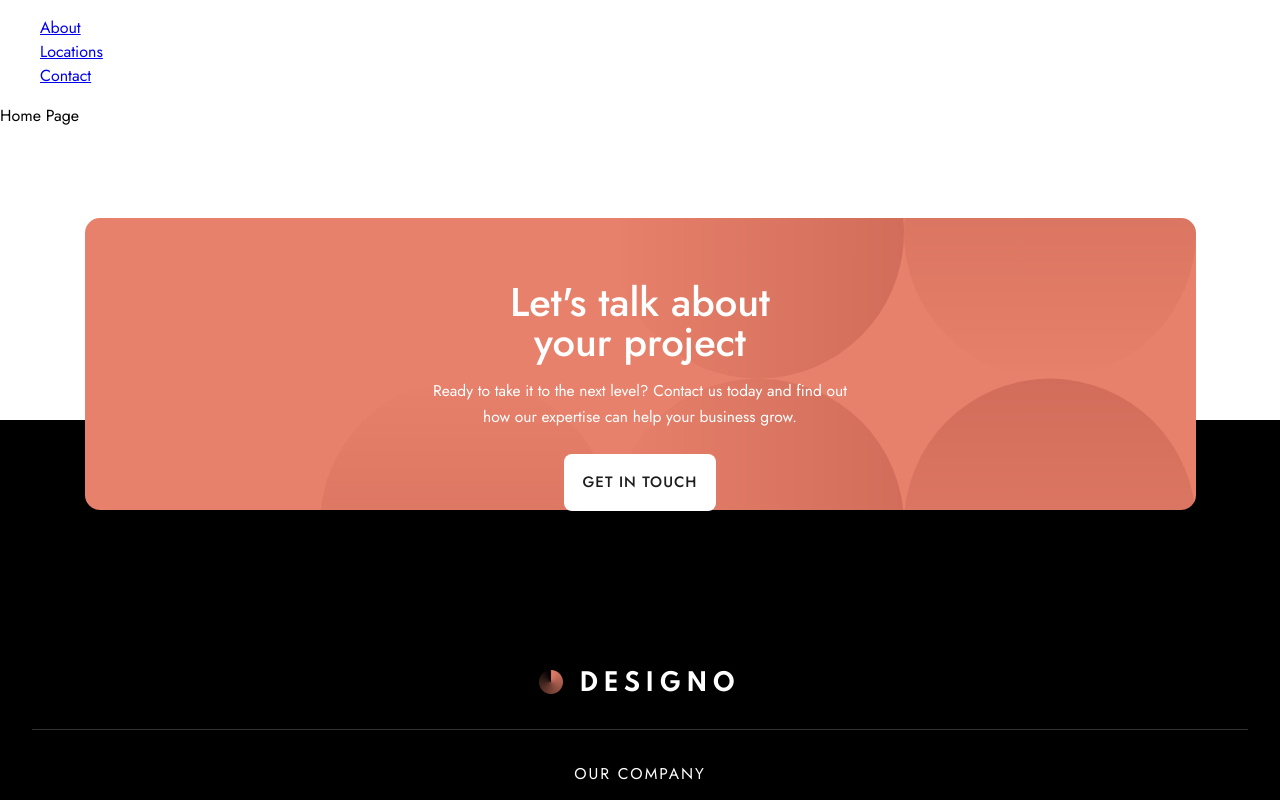
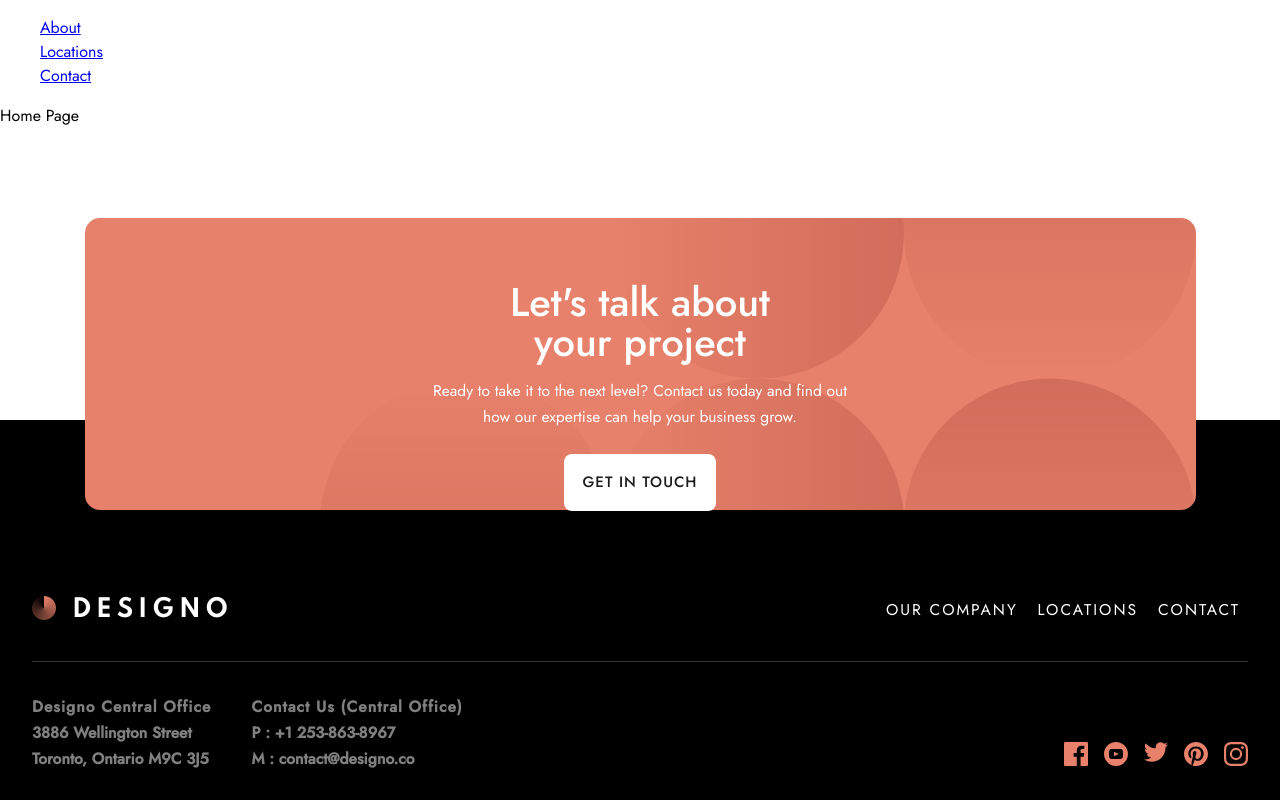
Before and after one commit to MorganBare/Designo-Multi-Page-Website, a React (Create React App) app: page / in a window 1280 px wide. Shown: the top 800 px of the page. Built offline with nearby package versions, Linux system fonts and the light colour scheme.

Commit message:
Added media queries for tablet for normal footer

```diff
--- a/src/components/footers/Footer.jsx
+++ b/src/components/footers/Footer.jsx
@@ -13,7 +13,8 @@ import { FooterContainer,
         StyledYoutubeIcon,
         StyledTwitterIcon,
         StyledPinterestIcon,
-        StyledInstagramIcon
+        StyledInstagramIcon,
+        FlexDiv
       } from './Footer.styled'
 
 import lightLogo  from "../../assets/shared/desktop/logo-light.png"
@@ -42,6 +43,7 @@ export default function Footer() {
               <li><Link to="/Contact">CONTACT</Link></li>
             </ul>
           </ContactNav>
+          <FlexDiv>
             <AddressOuterContainer>
               <SingleContactContainer>
                 <p>Designo Central Office</p>
@@ -61,6 +63,7 @@ export default function Footer() {
               <a href='http://www.pinterest.com' target='_blank' rel='noreferrer'><StyledPinterestIcon/></a>
               <a href='http://www.instagram.com' target='_blank' rel='noreferrer'><StyledInstagramIcon/></a>
             </SocialMediaContainer>
+          </FlexDiv>
         </InnerContactContainer>
       </ContactInfoContainer>
 
--- a/src/components/footers/Footer.styled.js
+++ b/src/components/footers/Footer.styled.js
@@ -85,6 +85,11 @@ export const ContactInfoContainer = styled.div`
     height: 815px;
     padding-top: 200px;
 
+    @media only screen and (min-width: 767px) {
+        height: 423px;
+        padding-top: 120px;
+    }
+
 `;
 
 export const InnerContactContainer = styled.div`
@@ -95,6 +100,11 @@ export const InnerContactContainer = styled.div`
     height: 100%;
     padding-bottom: 4rem;
     margin-inline: 2rem;
+
+    @media only screen and (min-width: 767px) {
+        padding-bottom: 3rem;
+        gap: 2rem;
+    }
 `;
 
 export const ContactPageInfoContainer = styled.div`
@@ -135,6 +145,26 @@ export const ContactNav = styled.nav`
         }
     }
 
+    @media only screen and (min-width: 767px) {
+        flex-direction: row;
+        justify-content: space-between;
+        border-bottom: 1px rgba(255,255,255,0.2) solid;
+        padding-bottom: 2rem;
+
+        ul {
+            border-top: none;
+            display: flex;
+            justify-content: space-between;
+            max-width: 370px;
+            margin: 0;
+            padding: 0;
+        }
+
+        img {
+        margin-bottom: 0;
+        }
+    }
+
 `;
 
 export const Link = styled(NavLink)`
@@ -153,6 +183,11 @@ export const AddressOuterContainer = styled.div`
     display: flex;
     flex-direction: column;
     justify-content: space-between;
+
+    @media only screen and (min-width: 767px) {
+        flex-direction: row;
+        gap: 2.5rem;
+    }
 `;
 
 export const SingleContactContainer = styled.div`
@@ -162,12 +197,32 @@ export const SingleContactContainer = styled.div`
         font-weight: ${({theme}) => theme.fontWeight.large};
         letter-spacing: 1px;
     }
+
+    @media only screen and (min-width: 767px) {
+        padding: 0;
+        text-align: left;
+        font-weight: ${({theme}) => theme.fontWeight.large};
+        line-height: ${({theme}) => theme.lineHeight.small};
+    }
 `;
 
 export const SocialMediaContainer = styled.div`
     display: flex;
     width: 184px;
     justify-content: space-between;
+    @media only screen and (min-width: 767px) {
+        flex-direction: row;
+    }
+`;
+
+export const FlexDiv = styled.div`
+    @media only screen and (min-width: 767px) {
+        display: flex;
+        width: 100%;
+        justify-content: space-between;
+        align-items: flex-end;
+        margin-bottom: 2rem;
+    }
 `;
 
 export const StyledFacebookIcon = styled(facebook)`
```
Lines whose indentation alone changed are shown as unchanged.
